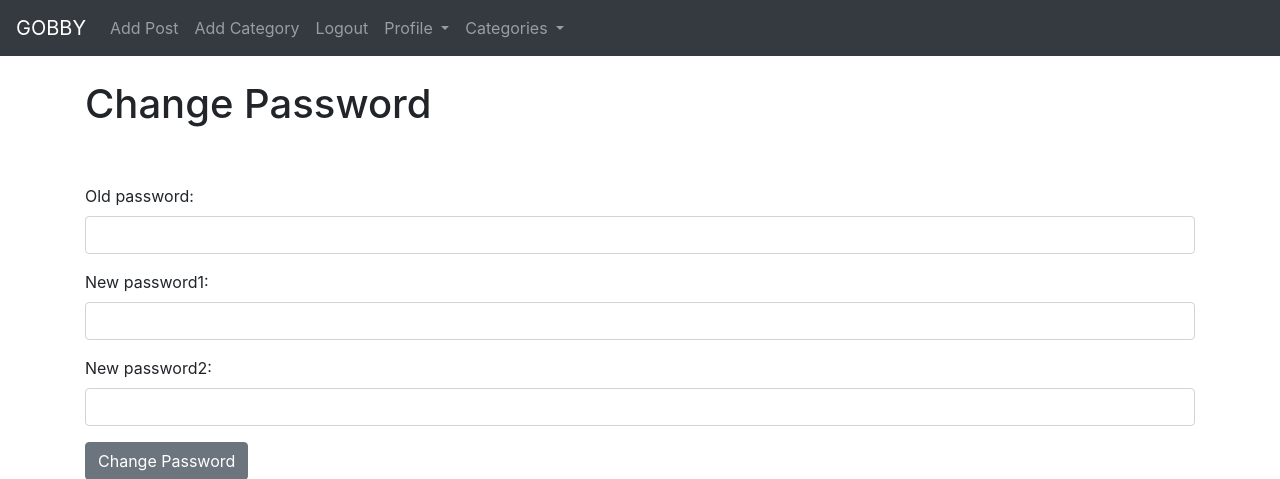
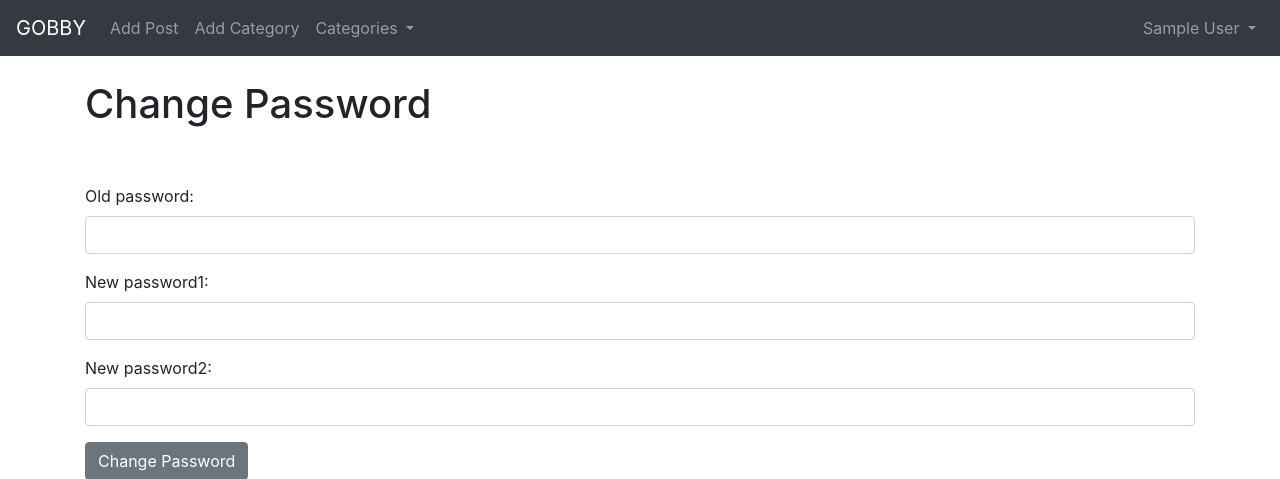
Before and after one commit to Lylio/gobby, a Django app: page /members/password/ in a window 1280 px wide. Shown: the top 479 px of the page. Run offline with Django 3.2, Linux system fonts and the light colour scheme; the visitor is signed in with stand-in values (Sample User, id 1).

Commit message:
nav bar update

```diff
--- a/gobby/thegobbyblog/templates/base.html
+++ b/gobby/thegobbyblog/templates/base.html
@@ -30,26 +30,7 @@
         <li class="nav-item">
           <a class="nav-link" href="{% url 'add_category' %}">Add Category</a>
         </li>
-        <li class="nav-item">
-          <a class="nav-link" href="{% url 'logout' %}">Logout</a>
-        </li>
-          <li class="nav-item dropdown">
-            <a class="nav-link dropdown-toggle" href="#" id="navbarDropdown" role="button" data-toggle="dropdown" aria-haspopup="true" aria-expanded="false">
-              Profile
-            </a>
-            <div class="dropdown-menu" aria-labelledby="navbarDropdownMenuLink">
-              {% if user.profile.id %}
-              <a class="dropdown-item" href="{% url 'edit_profile_page' user.profile.id %}">Edit Profile Page</a>
-              {% else %}
-              <a class="dropdown-item" href="{% url 'create_profile_page' %}">Create Profile</a>
-              {% endif %}
-              <a class="dropdown-item" href="{% url 'edit_profile' %}">Edit Settings</a>
-              {% if user.profile.id %}
-              <a class="dropdown-item" href="{% url 'show_profile_page' user.profile.id %}">Show Profile Page</a>
-              {% else %}
-              {% endif %}
-            </div>
-          </li>
+
       {% else %}
       <li class="nav-item">
         <a class="nav-link" href="{% url 'register' %}">Register</a>
@@ -73,6 +54,32 @@
         </div>
       </li>
     </ul>
+{% if user.is_authenticated %}
+    <ul class="navbar-nav ml-auto">
+
+      <li class="nav-item dropdown">
+            <a class="nav-link dropdown-toggle" href="#" id="navbarDropdown" role="button" data-toggle="dropdown" aria-haspopup="true" aria-expanded="false">
+          {{ user.first_name }}
+          {{ user.last_name }}
+            </a>
+            <div class="dropdown-menu dropdown-menu-right" aria-labelledby="navbarDropdownMenuLink">
+              {% if user.profile.id %}
+              <a class="dropdown-item" href="{% url 'edit_profile_page' user.profile.id %}">Edit Profile Page</a>
+              {% else %}
+              <a class="dropdown-item" href="{% url 'create_profile_page' %}">Create Profile</a>
+              {% endif %}
+              <a class="dropdown-item" href="{% url 'edit_profile' %}">Edit Settings</a>
+              {% if user.profile.id %}
+              <a class="dropdown-item" href="{% url 'show_profile_page' user.profile.id %}">Show Profile Page</a>
+              {% else %}
+              {% endif %}
+
+          <a class="dropdown-item" href="{% url 'logout' %}">Logout</a>
+
+            </div>
+          </li>
+    </ul>
+{% endif %}
   </div>
 </nav>
   <br/>
```
Also changed, not shown: gobby/members/templates/registration/login.html (+11 -1 lines).
